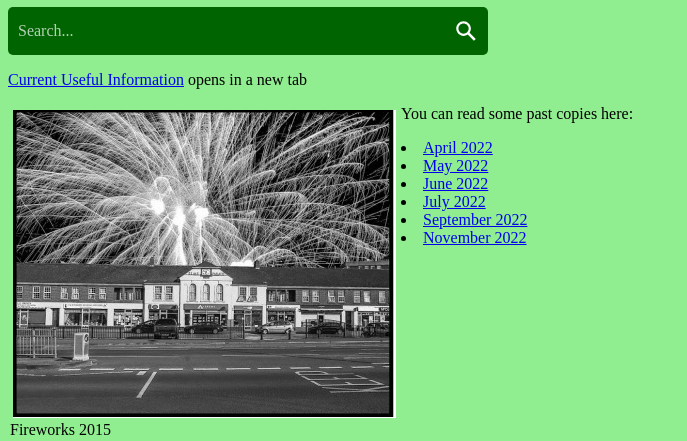
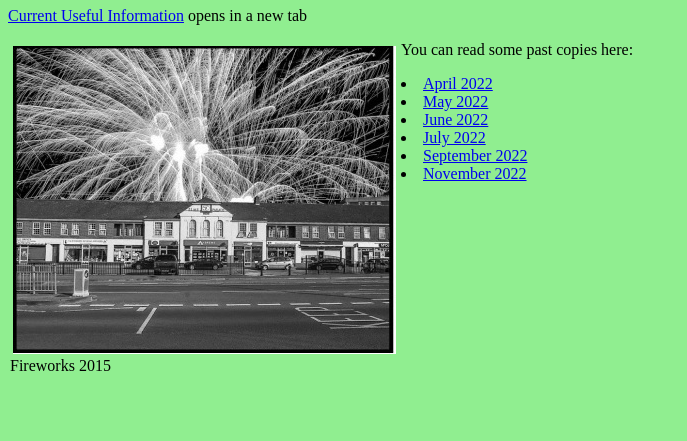
Before and after one commit to botleysprout/archive, a plain HTML site: page docs/index.html in a window 1280 px wide. Shown: the part 481-922 px from the top of the page, without its empty margins (0-687 px from the left). After the commit the page ends 858 px from the top, so only its background shows below. Drawn offline with Linux system fonts and the light colour scheme.

Commit message:
Comment out the search box for now, since it's not working.
I'm not convinced a google search like this will ever work for a
one-page site like this. Previously, this search box returned
irelevent results. If we add double-quotes around the "site"
directive so as to truly limit searches to this site, we get zero
results.

It's possible that things might change with time if the google
bots index our PDFs. But for now, I'm removing this search box.

If we want folks to be able to search through all the PDFs and google
still isn't indexing them, we can consider our options later.

```diff
--- a/docs/index.html
+++ b/docs/index.html
@@ -8,10 +8,11 @@
 
     <h1> Botley Sprout Issue Archive</h1>
 
+    <!--
     <form role="search" id="form">
       <input type="search" id="query" name="q" placeholder="Search..." aria-label="Search through site content">
       <button>
-        <!-- Draw a magnifying glass in SVG -->
+        <!-- Draw a magnifying glass in SVG -- >
         <svg viewBox="0 0 1024 1024"><path class="path1" d="M848.471 928l-263.059-263.059c-48.941 36.706-110.118 55.059-177.412 55.059-171.294 0-312-140.706-312-312s140.706-312 312-312c171.294 0 312 140.706 312 312 0 67.294-24.471 128.471-55.059 177.412l263.059 263.059-79.529 79.529zM189.623 408.078c0 121.364 97.091 218.455 218.455 218.455s218.455-97.091 218.455-218.455c0-121.364-103.159-218.455-218.455-218.455-121.364 0-218.455 97.091-218.455 218.455z"></path></svg>
       </button>
     </form>
@@ -19,7 +20,7 @@
       const f = document.getElementById('form');
       const q = document.getElementById('query');
       const google = 'https://www.google.com/search?q=site%3A+';
-      const site = 'https://archive.thesprout.org.uk/';
+      const site = '"https://archive.thesprout.org.uk/"';
 
       function submitted(event) {
         event.preventDefault();
@@ -30,6 +31,7 @@
 
       f.addEventListener('submit', submitted);
     </script>
+    -->
 
     <p>
         <a href="./html/Nov40.html" target="_blank" rel="noopener noreferrer">Current Useful Information</a>
```
